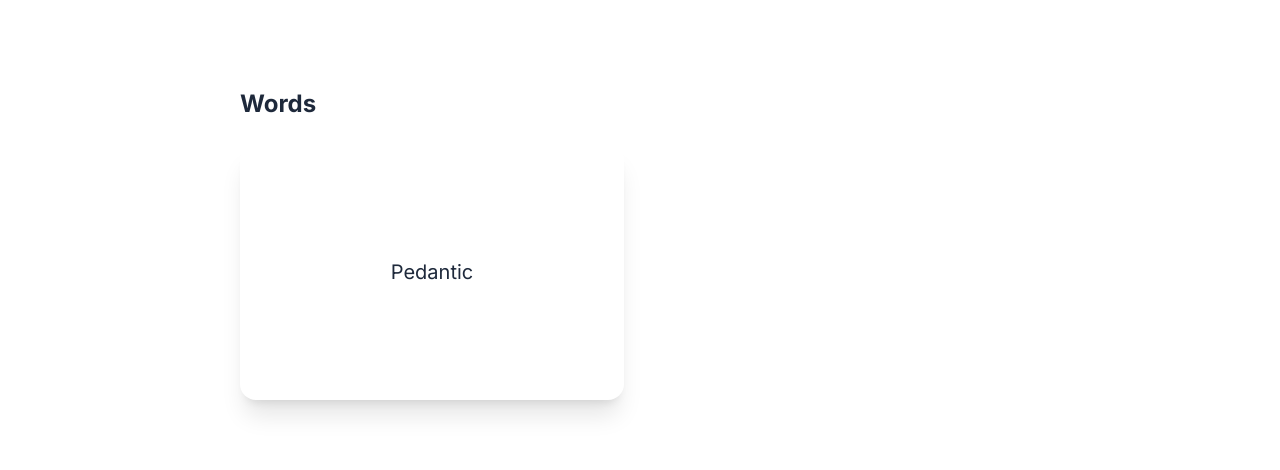
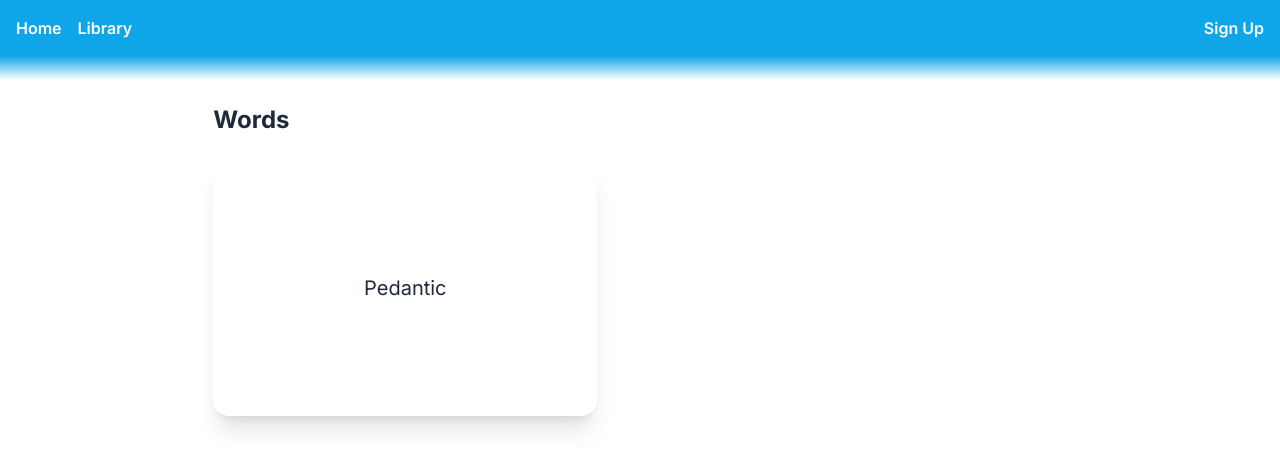
Before and after one commit to CircaLearn/circa-site, a Next.js app: page / in a window 1280 px wide. Shown: the top 470 px of the page. Built offline with nearby package versions, Linux system fonts and the light colour scheme.

Commit message:
+ basic navbar

```diff
--- a/src/app/layout.tsx
+++ b/src/app/layout.tsx
@@ -1,6 +1,7 @@
 import type { Metadata } from "next";
 import { Inter } from "next/font/google";
 import "./globals.css";
+import Navbar from "@/components/Navbar";
 
 const inter = Inter({ subsets: ["latin"] });
 
@@ -16,10 +17,9 @@ export default function RootLayout({
 }>) {
   return (
     <html lang="en">
-      <body
-        className={`${inter.className} p-4 md:p-10 mt-12 font-normal text-slate-800 antialiased`}
-      >
-        <div className="container mx-auto px-4 lg:px-0 lg:w-2/3">
+      <body className={inter.className}>
+        <Navbar />
+        <div className="font-normal text-slate-800 antialiased container mx-auto pb-20 mt-6 px-4 lg:px-0 lg:w-2/3">
           {children}
         </div>
       </body>
--- /dev/null
+++ b/src/components/Navbar.tsx
@@ -0,0 +1,49 @@
+"use client";
+
+import { useState, useEffect } from "react";
+import Link from "next/link";
+
+export default function Navbar() {
+  const [isScrolled, setIsScrolled] = useState(false);
+
+  useEffect(() => {
+    const handleScroll = () => {
+      setIsScrolled(window.scrollY > 0);
+    };
+
+    window.addEventListener("scroll", handleScroll);
+
+    return () => {
+      window.removeEventListener("scroll", handleScroll);
+    };
+  }, []);
+
+  return (
+    <div className="sticky top-0 z-50">
+      <div
+        className={`w-full bg-sky-500 py-4`}
+      >
+        <div className="container mx-auto px-4 flex justify-between items-center">
+          <div className="flex space-x-4">
+            <Link href="/" className="text-white font-semibold">
+              Home
+            </Link>
+            <Link href="/library" className="text-white font-semibold">
+              Library
+            </Link>
+          </div>
+          <div>
+            <Link href="/library" className="text-white font-semibold">
+              Sign Up
+            </Link>
+          </div>
+        </div>
+      </div>
+      <div
+        className={`w-full h-6 bg-gradient-to-b from-sky-500 to-transparent ${
+          isScrolled ? "opacity-0" : "opacity-100"
+        } transition-opacity duration-300`}
+      ></div>
+    </div>
+  );
+};
```
